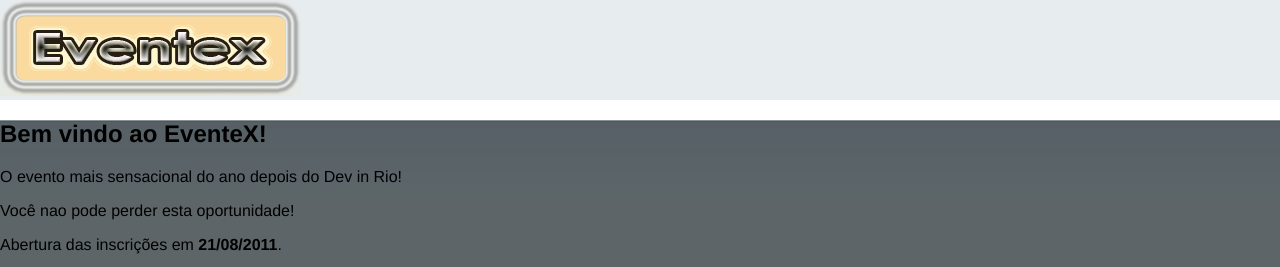
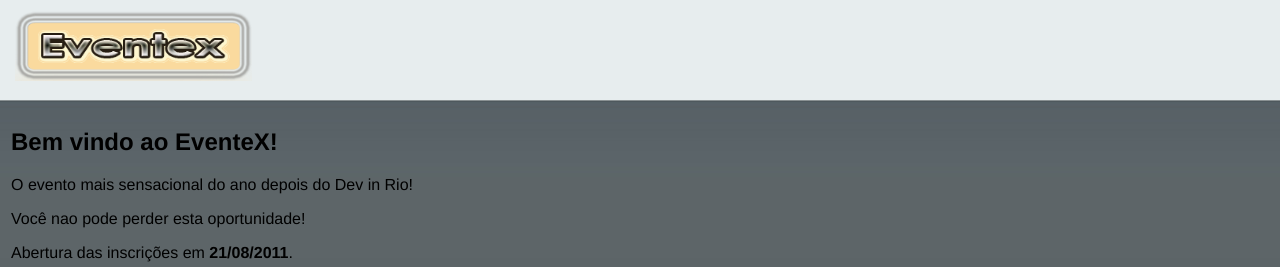
Before and after one commit to gutorocher/eventex, a Django app: page / in a window 1280 px wide. Shown: the top 267 px of the page. Run offline with Django 3.2, Linux system fonts and the light colour scheme; parts of the project's set-up code (start-up, migrations or seed data) failed here and were passed over.

Commit message:
atualizacão do css e html

```diff
--- a/static/css/style.css
+++ b/static/css/style.css
@@ -5,23 +5,30 @@ body {
 }
 
 #topo {
-    background: url(../img/bg-topo.png) repeat-x #b9c0c0;
+    background-image: url(../img/bg-topo.png);
+    margin-left: 0px;
+    margin-top: 0px;
     width: auto;
     margin-right: 0px;
-    margin-left: 0px;
-    min-height: 67px;
+    min-height: 100px;
     height: auto;
+    background-repeat: repeat no-repeat;
 }
 
 #center {
-	background: url(../img/bg-center.png) repeat-x ;
+    padding: 8px;
+    background-image: url(../img/bg-center.png);
+    height: 257px;
+    background-repeat: repeat no-repeat;
 }
 
 #inf {
-   	background: url(../img/bg-inf.png) repeat-x  #b9c0c0;
+    padding: 8px;
+    background-image: url(../img/bg-inf.png);
+    margin-left: -5px;
+    margin-top: 77px;
     width: auto;
-    margin-right: 0px;
-    margin-left: 0px;
+    margin-right: -8px;
     min-height: 56px;
     height: auto;
 }
@@ -31,8 +38,27 @@ body {
 }
 
 #h2 {
-    margin: 0px 0px 0px 0px;
+    padding: 8px;
+    margin-bottom: 0px;
+    margin-left: 0px;
+    margin-top: 15px;
     width: auto;
+    margin-right: 0px;
     min-height: 39px;
     height: auto;
 }
+
+#conteudo-center {
+    margin-left: 3px;
+    width: auto;
+    margin-right: -3px;
+    min-height: 172px;
+    height: auto;
+}
+
+#foto-logo {
+    width: 237px;
+    height: 70px;
+    margin-top: 11px;
+    margin-left: 15px;
+}
--- a/template/index.html
+++ b/template/index.html
@@ -28,7 +28,7 @@
   	</div>
 
 	<div id="inf">
-	teste
+
 	</div>
 
 </div>
```
Also changed, not shown: 2 other files.
